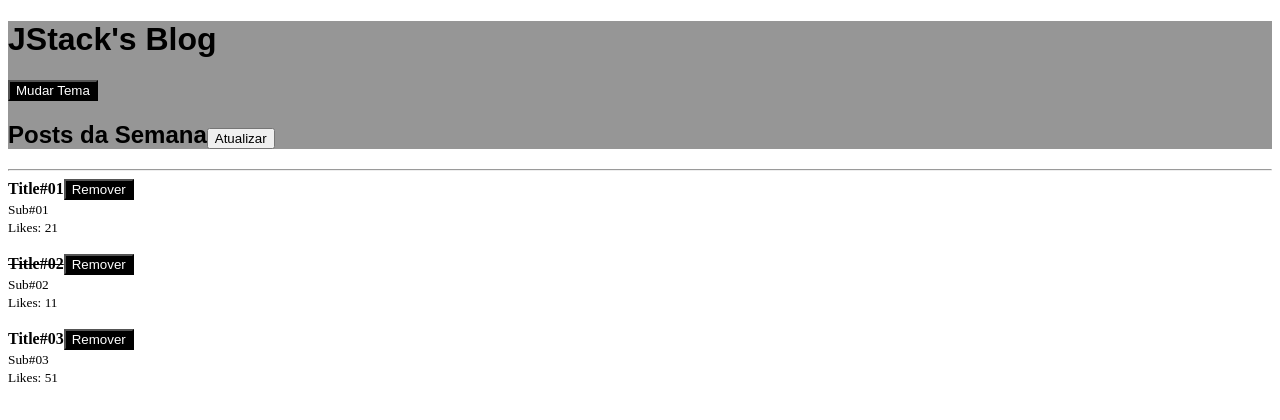
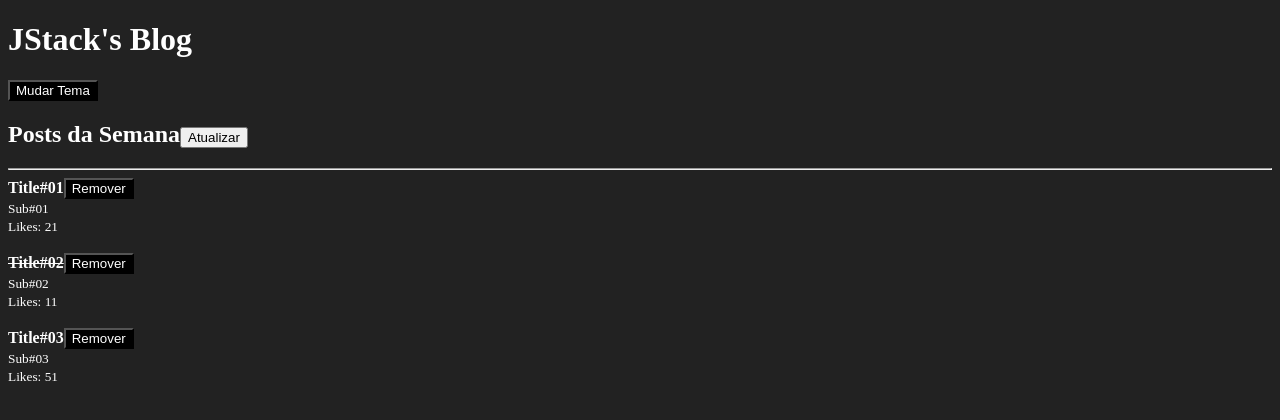
Before and after one commit to matheus-fga/curso-JStack, a React app in the folder React/Fundamentos/: page / in a window 1280 px wide. Shown: the top 420 px of the page. Built offline with nearby package versions, Linux system fonts and the light colour scheme.

Commit message:
configuring css and style loaders to work with css files

```diff
--- a/React/Fundamentos/package.json
+++ b/React/Fundamentos/package.json
@@ -13,7 +13,9 @@
     "@babel/preset-react": "^7.17.12",
     "babel-loader": "^8.2.5",
     "clean-webpack-plugin": "^4.0.0",
+    "css-loader": "^6.7.1",
     "html-webpack-plugin": "^5.5.0",
+    "style-loader": "^3.3.1",
     "webpack": "^5.73.0",
     "webpack-cli": "^4.10.0",
     "webpack-dev-server": "^4.9.2"
--- a/React/Fundamentos/src/Header.js
+++ b/React/Fundamentos/src/Header.js
@@ -8,18 +8,13 @@
   const { onToggleTheme } = useContext(ThemeContext)
 
   return (
-    <div
-      style={{
-        background: 'rgb(150, 150, 150)',
-        fontFamily: 'sans-serif'
-      }}
-    >
+    <Fragment>
       <h1>{props.title}</h1>
       <Button onClick={onToggleTheme}>
         Mudar Tema
       </Button>
       {props.children}
-    </div>
+    </Fragment>
   );
 }
 
--- /dev/null
+++ b/React/Fundamentos/src/index.css
@@ -0,0 +1,4 @@
+body {
+  background: #222;
+  color: #fff
+}
--- a/React/Fundamentos/src/index.js
+++ b/React/Fundamentos/src/index.js
@@ -1,6 +1,7 @@
 import React from 'react';
 import ReactDOM from 'react-dom';
 import App from './App';
+import './index.css'
 
 ReactDOM.render(
   <App />,
--- a/React/Fundamentos/webpack.config.js
+++ b/React/Fundamentos/webpack.config.js
@@ -21,6 +21,10 @@
         exclude: /node_modules/,
         use: 'babel-loader',
       },
+      {
+        test: /\.css$/,
+        use: ['style-loader', 'css-loader'],
+      }
     ]
   },
   devServer: {
```
Also changed, not shown: 1 other file (tests, documents, lock files or other folders).
